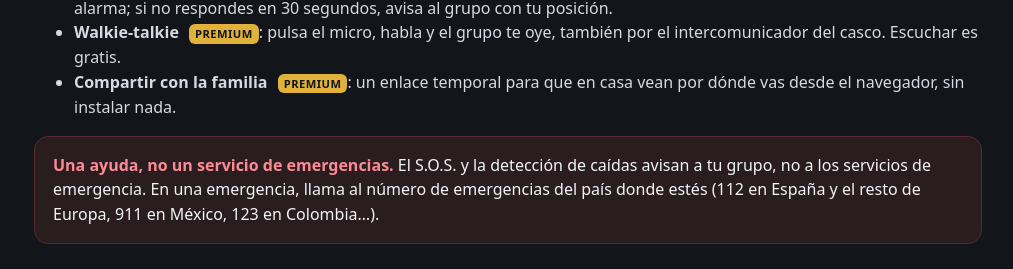
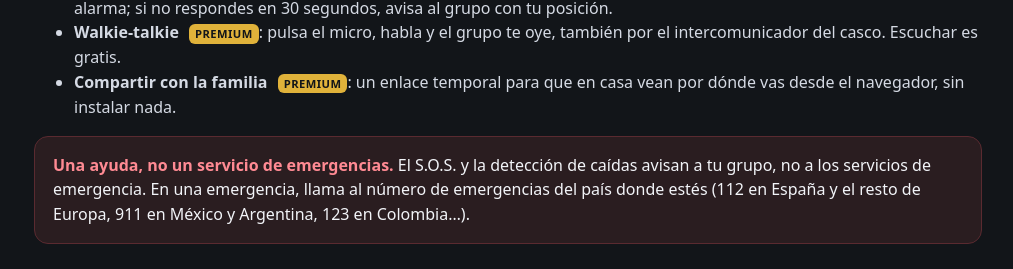
Before and after one commit to gpxgrouptracker/gpxgrouptracker.github.io, a plain HTML site: page ayuda.html in a window 1280 px wide. Shown: the part 2660-2929 px from the top of the page, without its empty margins (132-1145 px from the left). Drawn offline with Linux system fonts and the light colour scheme.

Commit message:
Ayuda: 911 en Argentina

```diff
--- a/ayuda.html
+++ b/ayuda.html
@@ -98,7 +98,7 @@
       <li><strong>Walkie-talkie</strong> <span class="tag">PREMIUM</span>: pulsa el micro, habla y el grupo te oye, también por el intercomunicador del casco. Escuchar es gratis.</li>
       <li><strong>Compartir con la familia</strong> <span class="tag">PREMIUM</span>: un enlace temporal para que en casa vean por dónde vas desde el navegador, sin instalar nada.</li>
     </ul>
-    <div class="notice"><strong>Una ayuda, no un servicio de emergencias.</strong> El S.O.S. y la detección de caídas avisan a tu grupo, no a los servicios de emergencia. En una emergencia, llama al número de emergencias del país donde estés (112 en España y el resto de Europa, 911 en México, 123 en Colombia…).</div>
+    <div class="notice"><strong>Una ayuda, no un servicio de emergencias.</strong> El S.O.S. y la detección de caídas avisan a tu grupo, no a los servicios de emergencia. En una emergencia, llama al número de emergencias del país donde estés (112 en España y el resto de Europa, 911 en México y Argentina, 123 en Colombia…).</div>
 
     <h2 id="faq">Preguntas frecuentes</h2>
 
```
